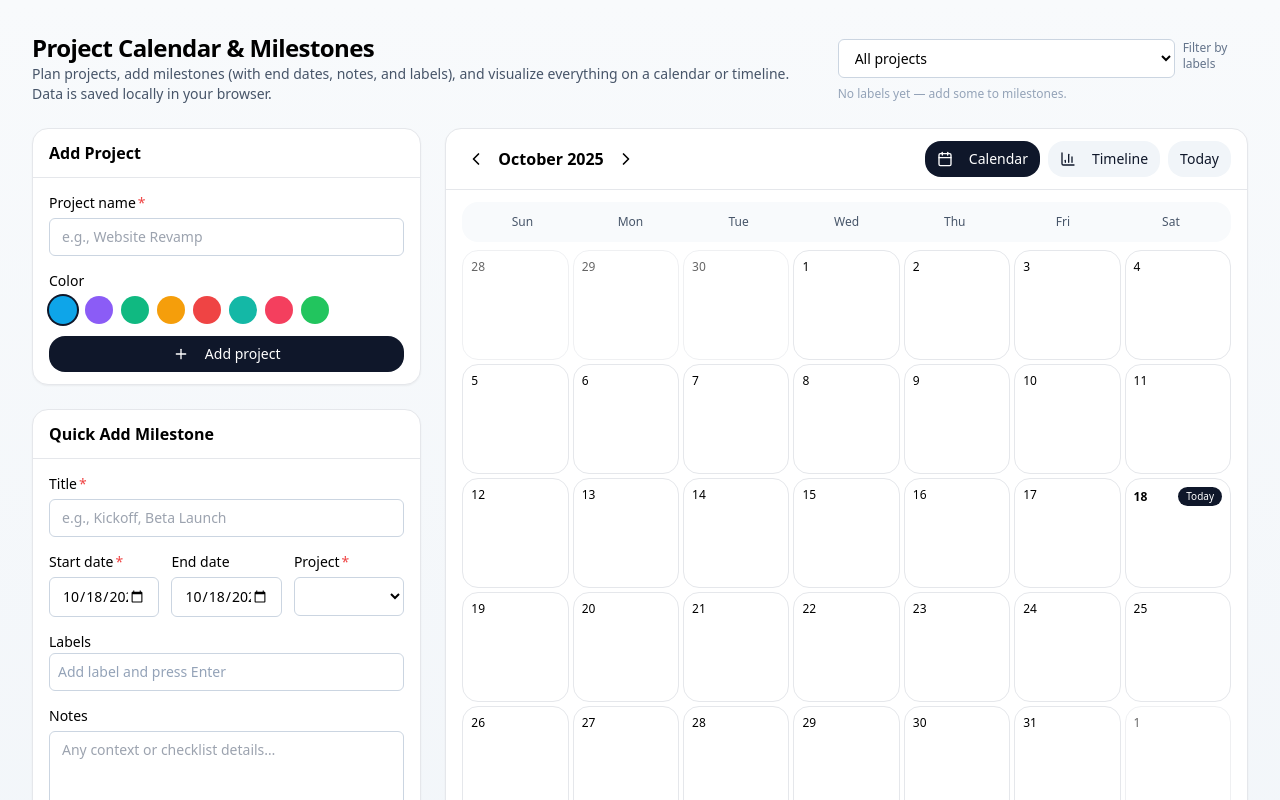
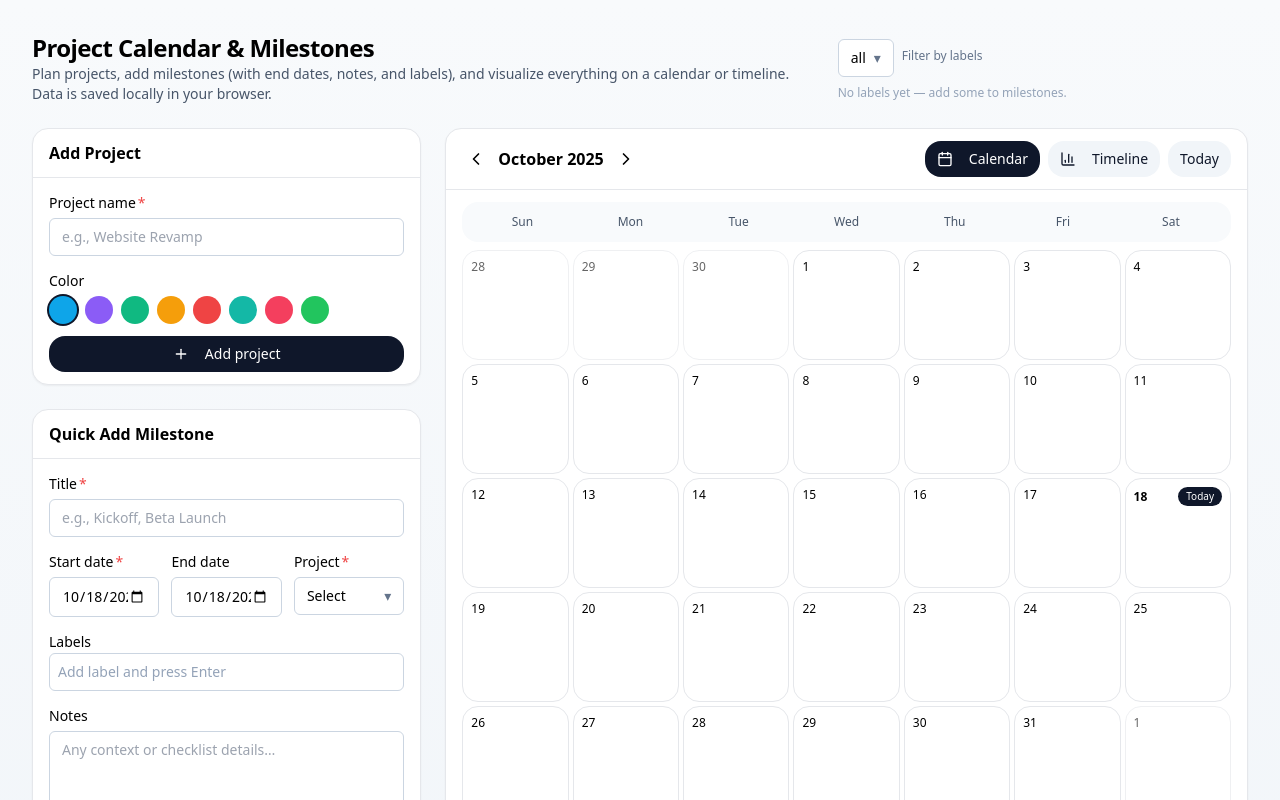
Before and after one commit to M4Rc0git/project-calendar-app, a React (Vite) app: page / in a window 1280 px wide. Shown: the top 800 px of the page. Built offline with nearby package versions, Linux system fonts and the light colour scheme.

Commit message:
Update select.tsx
update dot.

```diff
--- a/src/components/ui/select.tsx
+++ b/src/components/ui/select.tsx
@@ -1,82 +1,146 @@
-import React from 'react'
+import React from "react";
+
+type ItemDef = {
+  value: string;
+  label: string;
+  dotColor?: string;
+  content?: React.ReactNode; // full JSX for menu row
+};
 
 type SelectRootProps = {
-  value?: string
-  onValueChange?: (v: string) => void
-  children: React.ReactNode
-  className?: string
-}
+  value?: string;
+  onValueChange?: (v: string) => void;
+  children: React.ReactNode;
+  className?: string;
+  placeholder?: string;
+};
 
-export function Select({ value, onValueChange, children }: SelectRootProps) {
-  const items: { value: string; label: string }[] = []
+export function Select({ value, onValueChange, children, className = "", placeholder = "Select" }: SelectRootProps) {
+  const [open, setOpen] = React.useState(false);
+  const ref = React.useRef<HTMLDivElement>(null);
+  const [items, setItems] = React.useState<ItemDef[]>([]);
 
-  React.Children.forEach(children as any, (child: any) => {
-    if (child && child.type && child.type.displayName === 'SelectContent') {
-      React.Children.forEach(child.props.children, (grand: any) => {
-        if (grand && grand.type && grand.type.displayName === 'SelectItem') {
-          const v = String(grand.props.value ?? '')
+  // Collect items from <SelectContent><SelectItem/></SelectContent>
+  React.useEffect(() => {
+    const collected: ItemDef[] = [];
+    React.Children.forEach(children as any, (child: any) => {
+      if (child?.type?.displayName === "SelectContent") {
+        React.Children.forEach(child.props.children, (grand: any) => {
+          if (grand?.type?.displayName === "SelectItem") {
+            const v = String(grand.props.value ?? "");
+            const label = grand.props.label ?? v;
+            const dotColor = grand.props.dotColor as string | undefined;
+            collected.push({ value: v, label, dotColor, content: grand.props.children });
+          }
+        });
+      }
+    });
+    setItems(collected);
+  }, [children]);
 
-          // Prefer an explicit label prop if provided
-          let label: string | undefined = grand.props.label
+  // Close on outside click / escape
+  React.useEffect(() => {
+    function onDocClick(e: MouseEvent) {
+      if (!open) return;
+      if (ref.current && !ref.current.contains(e.target as Node)) setOpen(false);
+    }
+    function onKey(e: KeyboardEvent) {
+      if (e.key === "Escape") setOpen(false);
+    }
+    document.addEventListener("mousedown", onDocClick);
+    document.addEventListener("keydown", onKey);
+    return () => {
+      document.removeEventListener("mousedown", onDocClick);
+      document.removeEventListener("keydown", onKey);
+    };
+  }, [open]);
 
-          // Otherwise, try to derive a plain-text label from children
-          if (!label) {
-            let text = ''
-            React.Children.forEach(grand.props.children, (n: any) => {
-              if (typeof n === 'string') text += n
-            })
-            label = text || v
-          }
-
-          items.push({ value: v, label })
-        }
-      })
-    }
-  })
+  const selected = items.find((it) => it.value === value);
 
   return (
-    <select
-      className="mt-1 w-full rounded-md border border-slate-300 bg-white px-3 py-2 text-sm outline-none focus:ring-2 focus:ring-slate-400"
-      value={value}
-      onChange={(e) => onValueChange?.(e.target.value)}
-    >
-      {items.map((it) => (
-        <option key={it.value} value={it.value}>
-          {it.label}
-        </option>
-      ))}
-    </select>
-  )
+    <div className={`relative ${className}`} ref={ref}>
+      {/* Trigger */}
+      <button
+        type="button"
+        className="mt-1 w-full rounded-md border border-slate-300 bg-white px-3 py-2 text-sm outline-none focus:ring-2 focus:ring-slate-400 flex items-center justify-between"
+        onClick={() => setOpen((o) => !o)}
+        aria-haspopup="listbox"
+        aria-expanded={open}
+      >
+        <span className="flex items-center gap-2 truncate">
+          {selected?.dotColor ? <span className="h-3 w-3 rounded-full" style={{ backgroundColor: selected.dotColor }} /> : null}
+          <span className="truncate">{selected ? selected.label : placeholder}</span>
+        </span>
+        <span className="ml-2 text-slate-500">▾</span>
+      </button>
+
+      {/* Menu */}
+      {open && (
+        <div
+          role="listbox"
+          className="absolute z-40 mt-1 w-full overflow-hidden rounded-xl border bg-white shadow-xl"
+        >
+          {items.map((it) => {
+            const active = it.value === value;
+            return (
+              <button
+                key={it.value}
+                type="button"
+                role="option"
+                aria-selected={active}
+                onClick={() => {
+                  onValueChange?.(it.value);
+                  setOpen(false);
+                }}
+                className={`w-full px-3 py-2 text-sm flex items-center justify-between hover:bg-slate-50 ${active ? "bg-slate-50" : ""}`}
+              >
+                <span className="flex items-center gap-2 truncate">
+                  {it.dotColor ? <span className="h-3 w-3 rounded-full" style={{ backgroundColor: it.dotColor }} /> : null}
+                  {/* Use provided JSX if present; fallback to label text */}
+                  <span className="truncate">{it.content ?? it.label}</span>
+                </span>
+                {active && <span className="text-slate-700">✓</span>}
+              </button>
+            );
+          })}
+        </div>
+      )}
+
+      {/* We keep these for API compatibility, but they don't render UI */}
+      <div style={{ display: "none" }}>
+        {children}
+      </div>
+    </div>
+  );
 }
+Select.displayName = "Select";
 
-export function SelectTrigger({
-  children,
-  className = '',
-}: React.PropsWithChildren<{ className?: string }>) {
-  return (
-    <div className={className} style={{ display: 'none' }}>
-      {children}
-    </div>
-  )
+export function SelectTrigger({ children, className = "" }: React.PropsWithChildren<{ className?: string }>) {
+  return <div className={className} style={{ display: "none" }}>{children}</div>;
 }
-SelectTrigger.displayName = 'SelectTrigger'
+SelectTrigger.displayName = "SelectTrigger";
 
-export function SelectValue({ placeholder }: { placeholder?: string }) {
-  return <>{placeholder}</>
+export function SelectValue({
+  placeholder,
+}: {
+  placeholder?: string;
+}) {
+  // Placeholder is handled by Select trigger; we keep this for compatibility.
+  return <>{placeholder ?? null}</>;
 }
-SelectValue.displayName = 'SelectValue'
+SelectValue.displayName = "SelectValue";
 
 export function SelectContent({ children }: React.PropsWithChildren<{}>) {
-  return <>{children}</>
+  return <>{children}</>;
 }
-SelectContent.displayName = 'SelectContent'
+SelectContent.displayName = "SelectContent";
 
-// Add optional `label` prop so callers can specify the visible option text.
 export function SelectItem({
   value,
   label,
+  dotColor,
   children,
-}: React.PropsWithChildren<{ value: string; label?: string }>) {
-  return <>{children}</>
+}: React.PropsWithChildren<{ value: string; label?: string; dotColor?: string }>) {
+  return <>{children}</>;
 }
-SelectItem.displayName = 'SelectItem'
+SelectItem.displayName = "SelectItem";
```
